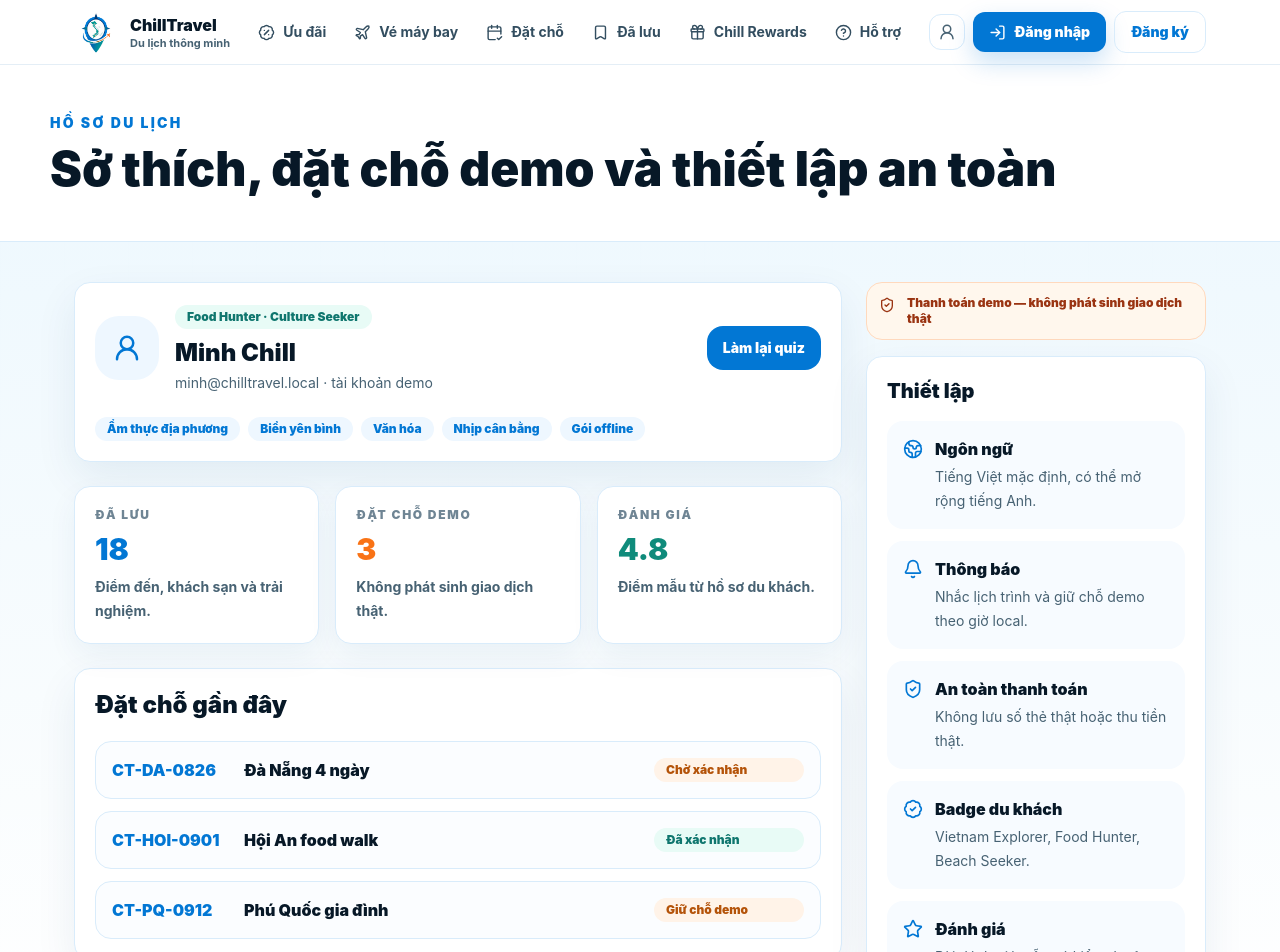
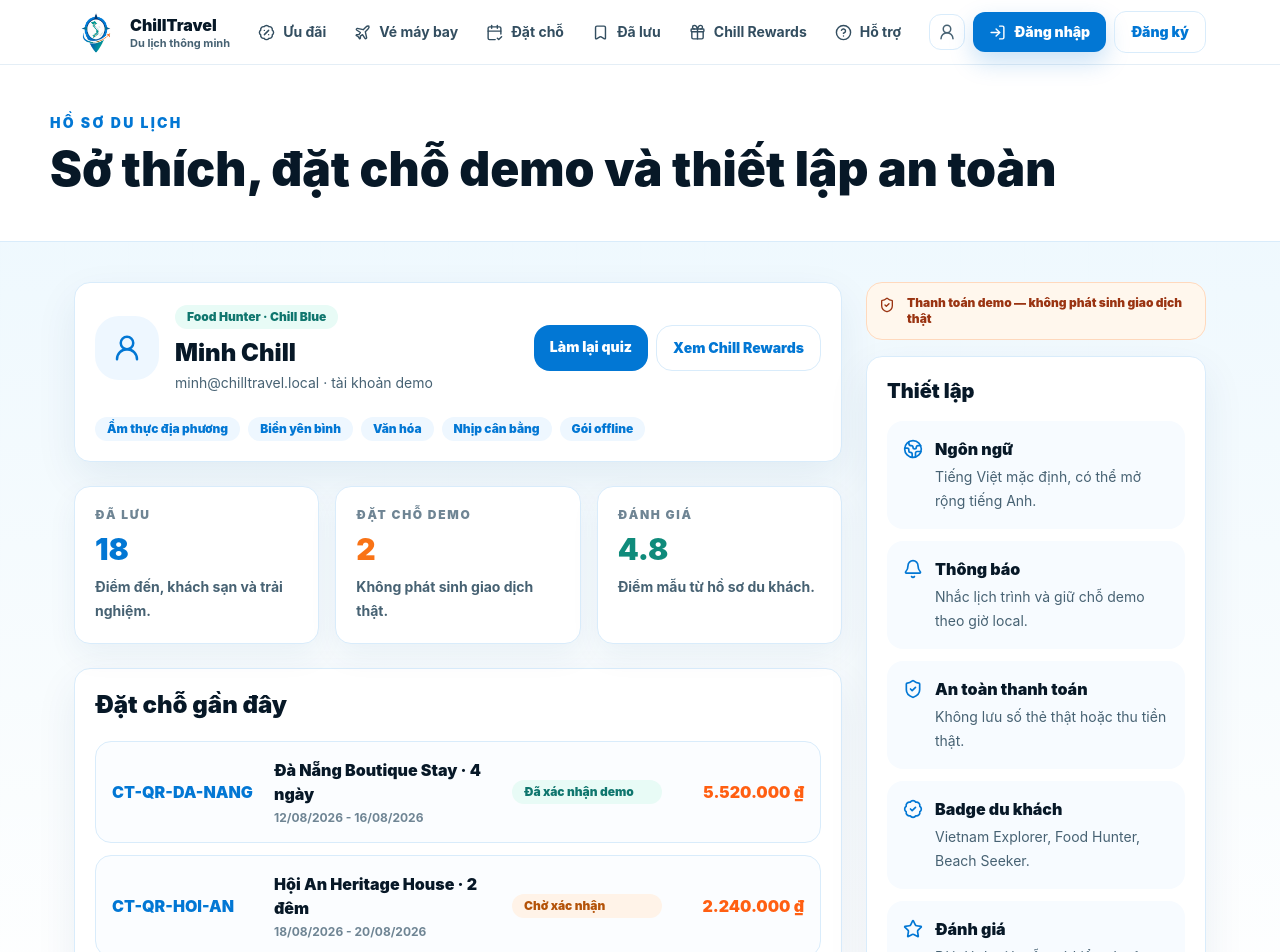
Before and after one commit to JasonTM17/ChillTravel_NextJS, a Next.js app in the folder apps/web/: page /profile in a window 1280 px wide. Shown: the top 952 px of the page. Built offline with nearby package versions, Linux system fonts and the light colour scheme.

Commit message:
polish(web): align home results checkout support account

```diff
--- a/apps/web/app/profile/page.tsx
+++ b/apps/web/app/profile/page.tsx
@@ -1,14 +1,12 @@
 import Link from "next/link";
 import { BadgeCheck, Bell, Globe2, ShieldCheck, Star, UserRound } from "lucide-react";
+import { loyaltyTiers, userBookingSummaries } from "@vietwander/shared";
 import { CommerceMetric, CommerceSurface, StatusPill, TrustBanner } from "@/components/commerce-primitives";
 import { PageShell } from "@/components/page-shell";
+import { formatVnd } from "@/lib/utils";
 
 const preferences = ["Ẩm thực địa phương", "Biển yên bình", "Văn hóa", "Nhịp cân bằng", "Gói offline"];
-const bookings = [
-  ["CT-DA-0826", "Đà Nẵng 4 ngày", "Chờ xác nhận"],
-  ["CT-HOI-0901", "Hội An food walk", "Đã xác nhận"],
-  ["CT-PQ-0912", "Phú Quốc gia đình", "Giữ chỗ demo"]
-];
+const currentTier = loyaltyTiers[0];
 
 export default function Page() {
   return (
@@ -22,14 +20,19 @@ export default function Page() {
                   <UserRound size={30} aria-hidden="true" />
                 </div>
                 <div>
-                  <StatusPill tone="teal">Food Hunter · Culture Seeker</StatusPill>
+                  <StatusPill tone="teal">Food Hunter · {currentTier?.name ?? "Chill Blue"}</StatusPill>
                   <h2 className="mt-2 text-2xl font-black">Minh Chill</h2>
                   <p className="mt-1 text-sm text-[#476273]">minh@chilltravel.local · tài khoản demo</p>
                 </div>
               </div>
-              <Link href="/personality" className="rounded-2xl bg-[#0277d4] px-4 py-3 text-sm font-black text-white">
-                Làm lại quiz
-              </Link>
+              <div className="flex flex-wrap gap-2">
+                <Link href="/personality" className="rounded-2xl bg-[#0277d4] px-4 py-3 text-sm font-black text-white">
+                  Làm lại quiz
+                </Link>
+                <Link href="/loyalty" className="rounded-2xl border border-[#d9ecfb] bg-white px-4 py-3 text-sm font-black text-[#0277d4]">
+                  Xem Chill Rewards
+                </Link>
+              </div>
             </div>
             <div className="mt-6 flex flex-wrap gap-2">
               {preferences.map((item) => (
@@ -40,18 +43,22 @@ export default function Page() {
 
           <div className="grid gap-4 md:grid-cols-3">
             <CommerceMetric label="Đã lưu" value="18" helper="Điểm đến, khách sạn và trải nghiệm." />
-            <CommerceMetric label="Đặt chỗ demo" value="3" helper="Không phát sinh giao dịch thật." tone="orange" />
+            <CommerceMetric label="Đặt chỗ demo" value={String(userBookingSummaries.length)} helper="Không phát sinh giao dịch thật." tone="orange" />
             <CommerceMetric label="Đánh giá" value="4.8" helper="Điểm mẫu từ hồ sơ du khách." tone="teal" />
           </div>
 
           <CommerceSurface>
             <h2 className="text-2xl font-black">Đặt chỗ gần đây</h2>
             <div className="mt-5 space-y-3">
-              {bookings.map(([code, title, status]) => (
-                <div key={code} className="grid gap-3 rounded-2xl border border-[#d9ecfb] bg-[#fbfdff] p-4 md:grid-cols-[120px_minmax(0,1fr)_150px] md:items-center">
-                  <p className="font-black text-[#0277d4]">{code}</p>
-                  <p className="font-black">{title}</p>
-                  <StatusPill tone={status === "Đã xác nhận" ? "teal" : "orange"}>{status}</StatusPill>
+              {userBookingSummaries.map((booking) => (
+                <div key={booking.id} className="grid gap-3 rounded-2xl border border-[#d9ecfb] bg-[#fbfdff] p-4 md:grid-cols-[150px_minmax(0,1fr)_150px_130px] md:items-center">
+                  <p className="font-black text-[#0277d4]">{booking.code}</p>
+                  <div>
+                    <p className="font-black">{booking.title}</p>
+                    <p className="mt-1 text-xs font-bold text-[#6f8594]">{booking.dateRange}</p>
+                  </div>
+                  <StatusPill tone={booking.status === "confirmed_demo" ? "teal" : "orange"}>{statusLabel(booking.status)}</StatusPill>
+                  <p className="text-right font-black text-[#ff5f12]">{formatVnd(booking.totalAmount)}</p>
                 </div>
               ))}
             </div>
@@ -84,3 +91,13 @@ export default function Page() {
     </PageShell>
   );
 }
+
+function statusLabel(status: string) {
+  const labels: Record<string, string> = {
+    confirmed_demo: "Đã xác nhận demo",
+    pending_demo: "Chờ xác nhận",
+    cancelled_demo: "Đã hủy demo"
+  };
+
+  return labels[status] ?? status;
+}
--- a/apps/web/app/trips/page.tsx
+++ b/apps/web/app/trips/page.tsx
@@ -1,5 +1,6 @@
 import Link from "next/link";
 import { CalendarDays, CheckCircle2, MapPinned, PlaneTakeoff, WalletCards } from "lucide-react";
+import { userBookingSummaries } from "@vietwander/shared";
 import { CommerceMetric, CommerceSurface, StatusPill, TrustBanner } from "@/components/commerce-primitives";
 import { PageShell } from "@/components/page-shell";
 import { formatVnd } from "@/lib/utils";
@@ -51,6 +52,18 @@ export default function Page() {
         <aside className="h-fit space-y-4 lg:sticky lg:top-24">
           <TrustBanner compact />
           <CommerceSurface>
+            <h2 className="text-xl font-black">Booking hub</h2>
+            <div className="mt-4 space-y-3">
+              {userBookingSummaries.map((booking) => (
+                <Link key={booking.id} href="/booking/demo" className="block rounded-2xl bg-[#f7fbff] p-4">
+                  <p className="font-black text-[#0277d4]">{booking.code}</p>
+                  <p className="mt-1 text-sm font-black text-[#071827]">{booking.title}</p>
+                  <p className="mt-1 text-xs font-bold text-[#6f8594]">{booking.paymentWarning}</p>
+                </Link>
+              ))}
+            </div>
+          </CommerceSurface>
+          <CommerceSurface>
             <h2 className="text-xl font-black">Gói chuyến đi</h2>
             <div className="mt-4 space-y-3">
               {[
```
Also changed, not shown: 1 other file (tests, documents, lock files or other folders).
